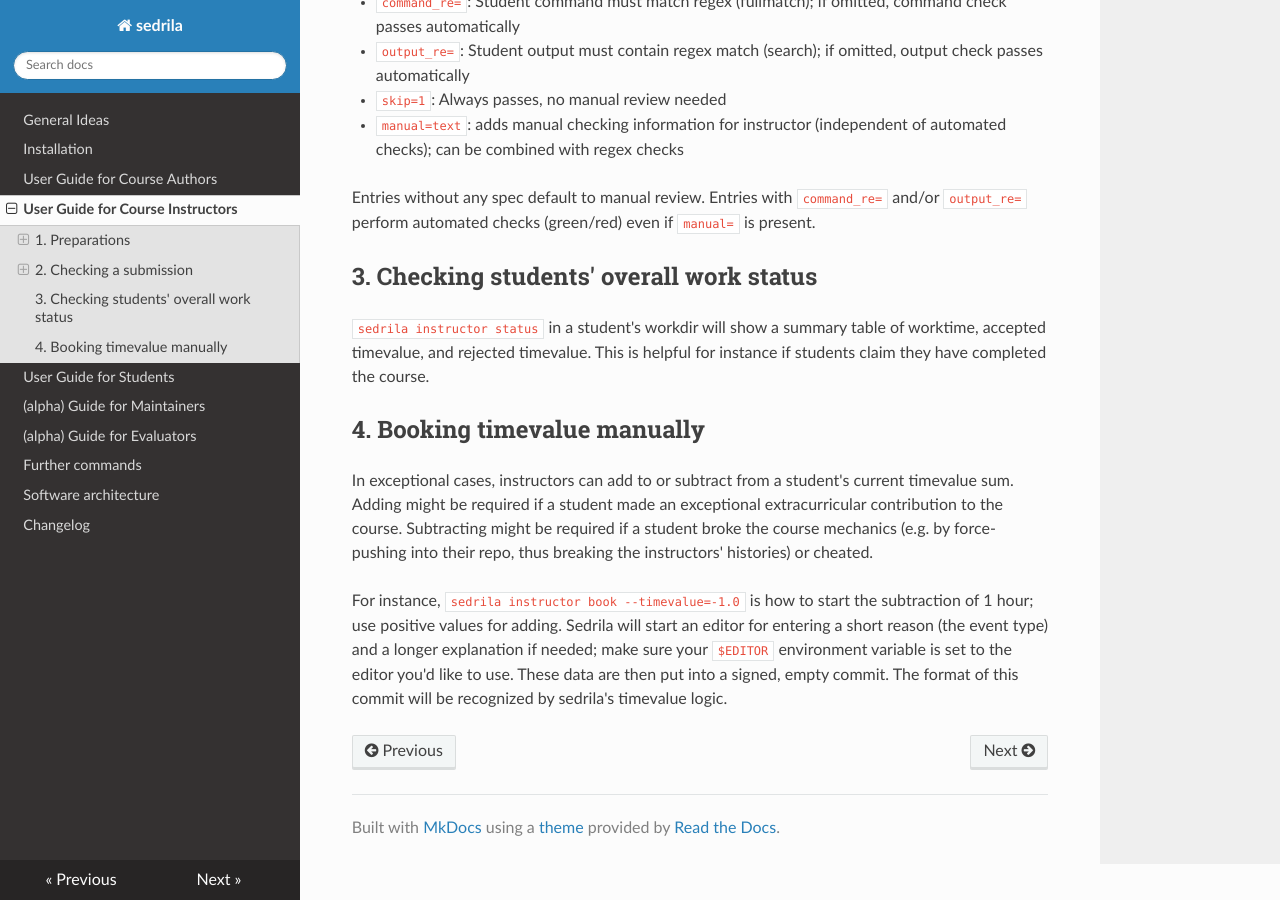
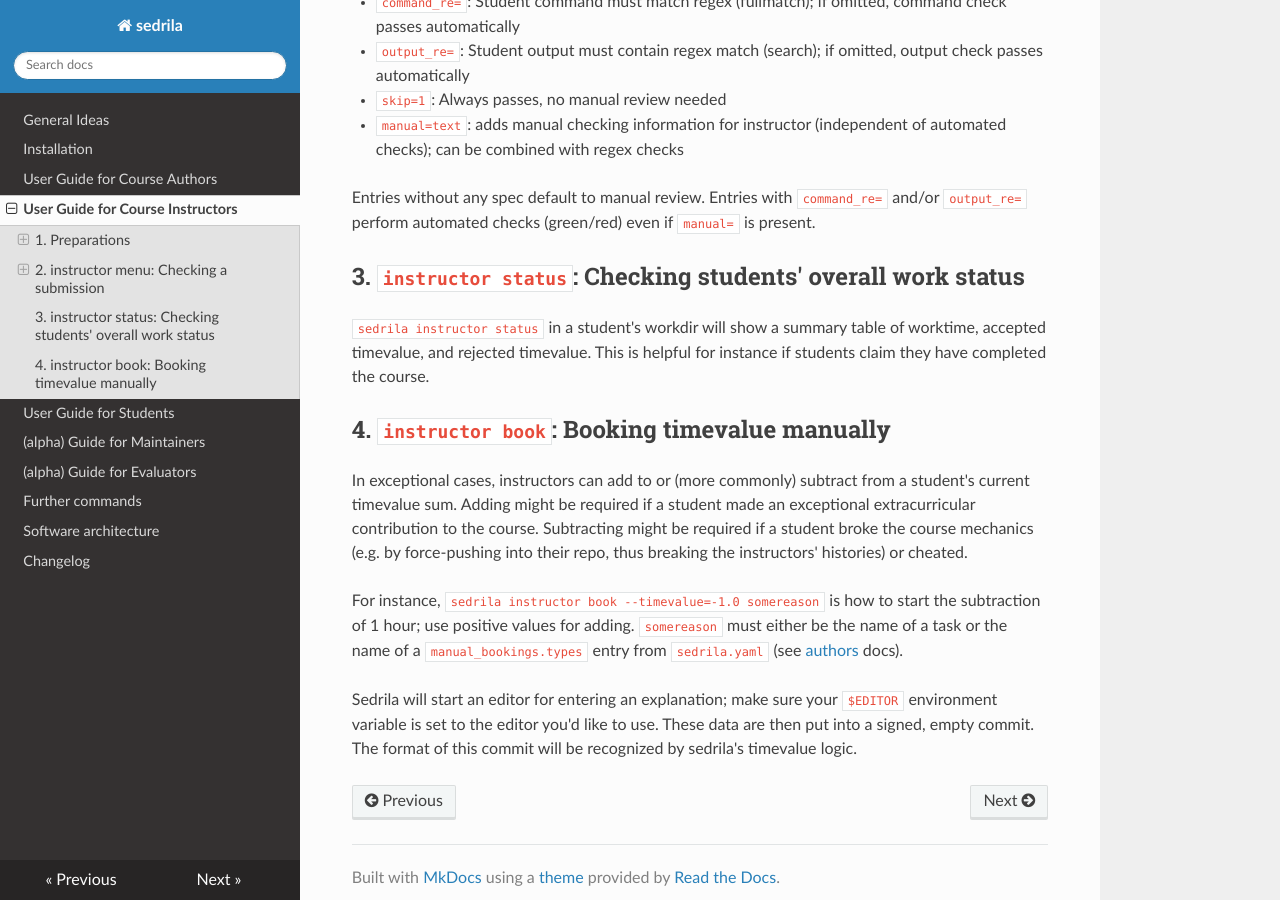
Before and after one commit to fubinf/sedrila, an MkDocs documentation site: the page built from docs/instructors.md, in a window 1280 px wide and 900 px high, scrolled down 4023 px. Built offline with MkDocs 1.6.1, drawn with Linux system fonts in a browser that asks for light colours; nearby versions of some CDN libraries; some of the changed text lies outside the part shown.

Commit message:
authors.md, instructors.md, changelog.md: #47; describe manual bookings functionality

````diff
--- a/docs/instructors.md
+++ b/docs/instructors.md
@@ -82,7 +82,7 @@ Under Windows, use WSL. `sedrila` does not work natively in Windows.
   ```
 
 
-## 2. Checking a submission
+## 2. `instructor menu`: Checking a submission
 
 ### 2.1 The very first time
 
@@ -180,24 +180,26 @@ Entries without any spec default to manual review.
 Entries with `command_re=` and/or `output_re=` perform automated checks (green/red) even if `manual=` is present.
 
 
-## 3. Checking students' overall work status
+## 3. `instructor status`: Checking students' overall work status
 
 `sedrila instructor status` in a student's workdir will show a summary table
 of worktime, accepted timevalue, and rejected timevalue.
 This is helpful for instance if students claim they have completed the course.
 
 
-## 4. Booking timevalue manually
+## 4. `instructor book`: Booking timevalue manually
 
-In exceptional cases, instructors can add to or subtract from a student's current timevalue sum.
+In exceptional cases, instructors can add to or (more commonly) subtract from a student's current timevalue sum.
 Adding might be required if a student made an exceptional extracurricular contribution to the course.
 Subtracting might be required if a student broke the course mechanics (e.g. by force-pushing into
 their repo, thus breaking the instructors' histories) or cheated.
 
-For instance, `sedrila instructor book --timevalue=-1.0` is how to start the subtraction of 1 hour;
+For instance, `sedrila instructor book --timevalue=-1.0 somereason` is how to start the subtraction of 1 hour;
 use positive values for adding.
-Sedrila will start an editor for entering a short reason (the event type)
-and a longer explanation if needed; make sure your `$EDITOR` environment variable is set to
-the editor you'd like to use.
+`somereason` must either be the name of a task or
+the name of a `manual_bookings.types` entry from `sedrila.yaml` (see [authors](authors) docs).
+
+Sedrila will start an editor for entering an explanation;
+make sure your `$EDITOR` environment variable is set to the editor you'd like to use.
 These data are then put into a signed, empty commit.
 The format of this commit will be recognized by sedrila's timevalue logic.
````
Also changed, not shown: docs/authors.md (+6 -0 lines), docs/changelog.md (+1 -0 lines).
